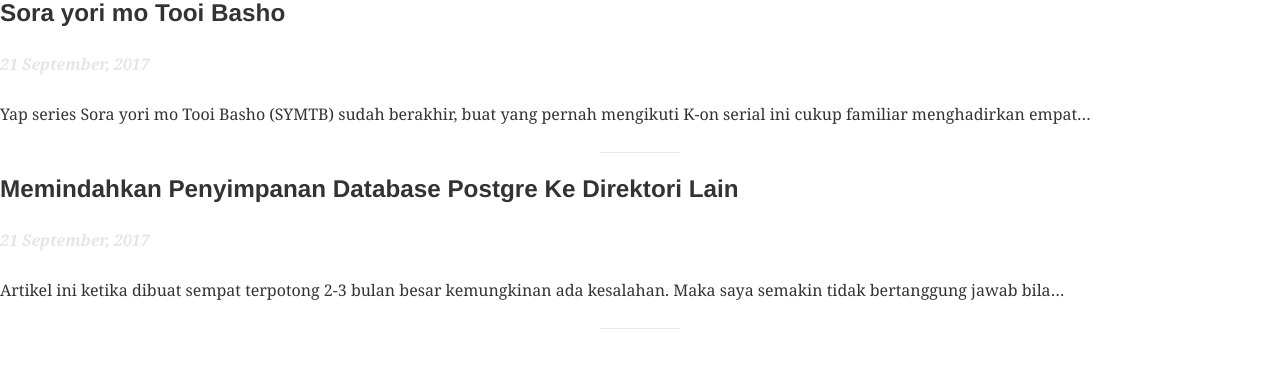
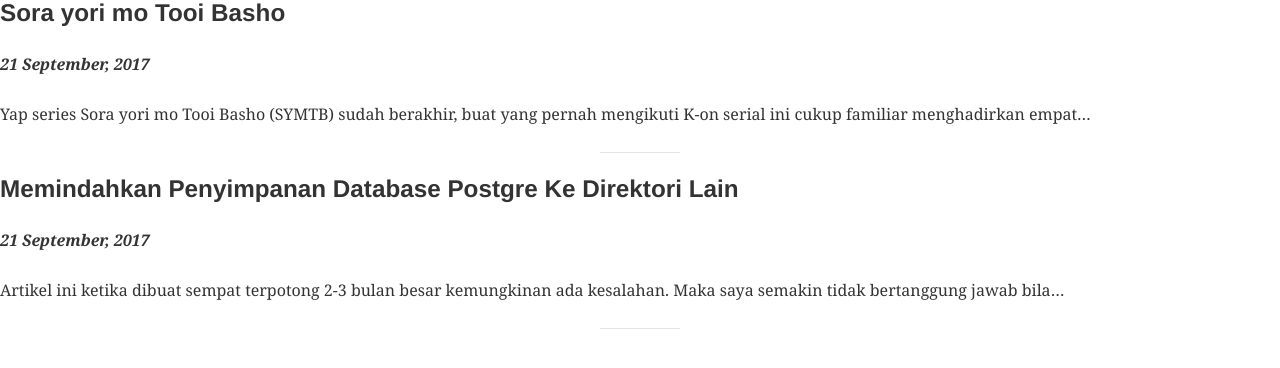
Before and after one commit to detikpw/new-blog, a Gatsby site: page / in a window 1280 px wide. Built offline with nearby package versions, Linux system fonts and the light colour scheme; Gatsby itself is replaced by a stand-in of ours; some packages are replaced by stand-ins of ours; what typography-theme-noriega would draw is missing.

Commit message:
Change datetime font color to black

```diff
--- a/src/reusables/date-time/index.js
+++ b/src/reusables/date-time/index.js
@@ -1,11 +1,10 @@
 import React from 'react';
 import styled from 'styled-components';
 import { Italic } from '../typography';
-import { GREY } from '../../constants/color';
 
 const Date = styled.time`
   display: block;
-  color: ${GREY};
+  color: 'black';
   line-height: 1.8em;
   margin-bottom: 1.3334em;
   font-weight: 1000;
```
